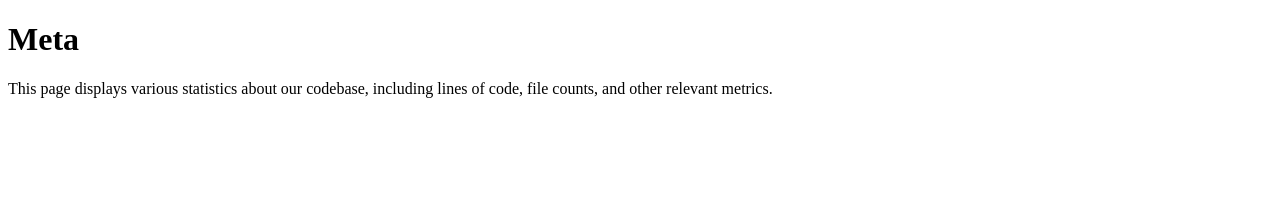
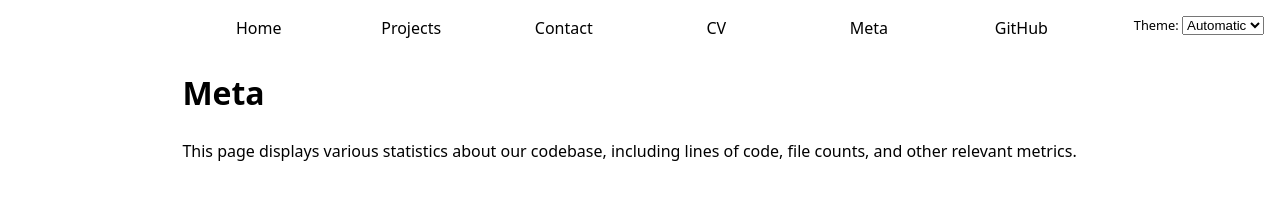
Before and after one commit to agrawalreva/portfolio, a plain HTML site: page meta/index.html in a window 1280 px wide. Drawn offline with Linux system fonts and the light colour scheme.

Commit message:
fixed meta page style

```diff
--- a/global.js
+++ b/global.js
@@ -9,7 +9,7 @@ let pages = [
   { url: 'projects/', title: 'Projects' },
   { url: 'contact/', title: 'Contact' },
   { url: 'cv/', title: 'CV' },
-  { url: 'meta/', title: 'Meta'},
+  { url: 'meta/', title: 'Meta' },
   { url: 'https://github.com/agrawalreva', title: 'GitHub' },
 ];
 
--- a/meta/index.html
+++ b/meta/index.html
@@ -3,6 +3,8 @@
 <head>
     <meta charset="UTF-8">
     <meta name="viewport" content="width=device-width, initial-scale=1.0">
+    <link rel="stylesheet" href="meta-style.css">
+    <script src="../global.js" type="module"></script>
     <title>Meta</title>
 </head>
 <body>
--- /dev/null
+++ b/meta/meta-style.css
@@ -0,0 +1,55 @@
+:root {
+    --color-accent: oklch(65% 50% 0);
+}
+
+html {
+    color-scheme: light dark;
+}
+
+body {
+    font: 100%/1.5 system-ui;
+    max-width: 100ch;
+    margin-inline: max(1em, (100% - 100ch) / 2);
+    accent-color: var(--color-accent);
+    background-color: Canvas;
+    color: CanvasText;
+}
+
+nav {
+    --border-color: oklch(50% 10% 200 / 40%);
+    display: flex;
+    justify-content: space-between;
+    padding: 0;
+    margin: 0 0 1em 0;
+}
+
+nav ul,
+nav li {
+    display: contents;
+}
+
+nav a {
+    flex: 1;
+    text-align: center;
+    padding: 0.5em;
+    text-decoration: none;
+    color: inherit;
+}
+
+nav a.current {
+    border-bottom: 0.4em solid var(--border-color);
+    padding-bottom: calc(0.5em - 0.4em);
+}
+
+nav a:hover {
+    border-bottom: 0.4em solid var(--color-accent);
+    background-color: color-mix(in oklch, var(--color-accent), canvas 85%);
+}
+
+.color-scheme {
+    position: absolute;
+    top: 1rem;
+    right: 1rem;
+    font-size: 80%;
+    font-family: inherit;
+}
```
